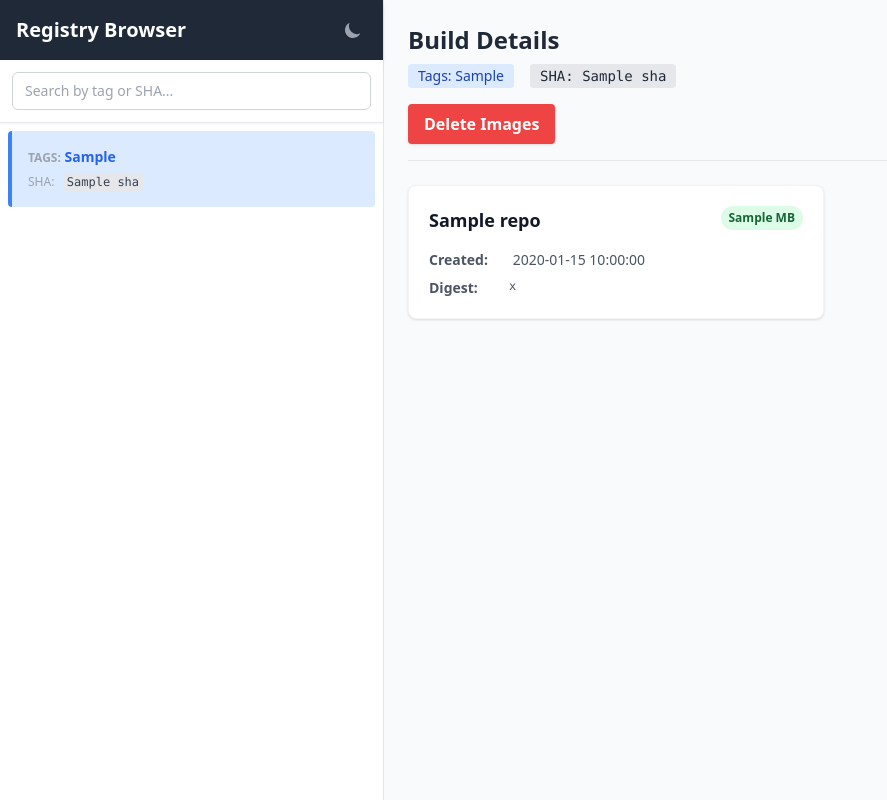
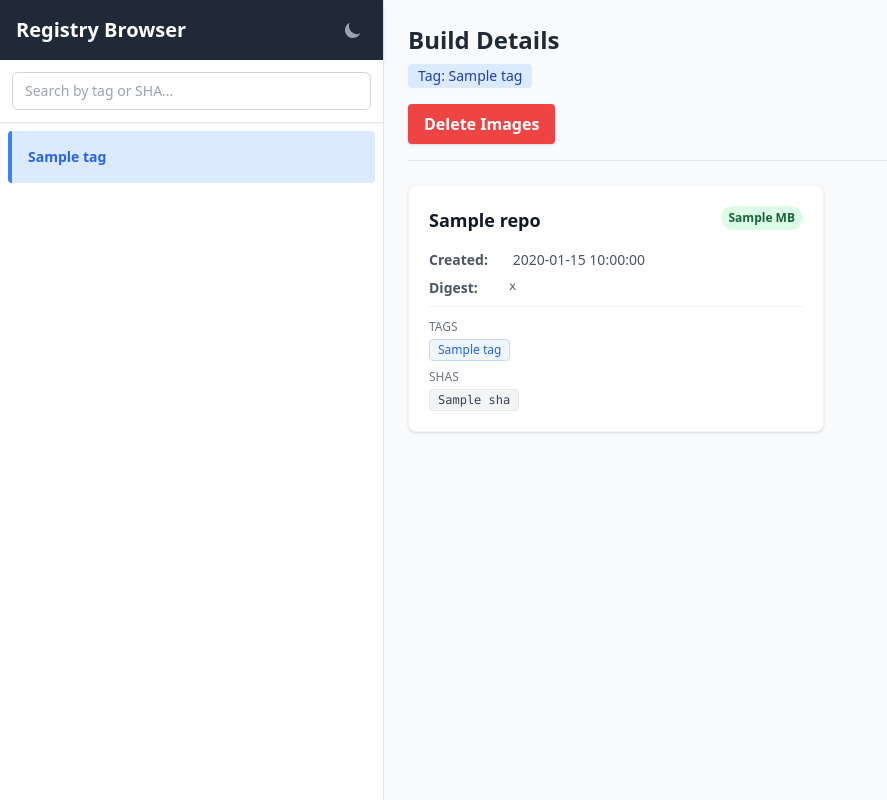
Before and after one commit to roverpixel/app-registry-browser, a Flask app: template templates/index.html in a window 1280 px wide. Shown: the whole page, without its empty margins (0-887 px from the left). Run offline with Flask 3, Linux system fonts and the light colour scheme; the template is opened without the code that fills it: most values are stand-ins (such as "Sample title", 1, 10 or a date in 2020); some libraries are stand-ins or nearby versions.

Commit message:
Change image grouping to be by individual tags rather than set of tags.
- Modified app.py to generate entries for individual tags.
- Updated index.html sidebar to show the single selected tag.
- Updated index.html detail view to list tags and shas for each image digest separately instead of globally.

Co-authored-by: roverpixel <92555590+roverpixel@users.noreply.github.com>

```diff
--- a/app.py
+++ b/app.py
@@ -53,24 +53,7 @@ def is_sha(tag):
 def get_registry_data():
     repos = get_repositories()
 
-    # We want to group by identical "builds".
-    # A build can be identified by the tags that point to the exact same image content.
-    # However, across *different* repositories (e.g. api, ui), the image digests will be different.
-    # But they share the SAME tag strings (e.g., pushed with `1.0.0` and `abcdef1`).
-    # So we should group by the *set of tags* that were pushed together.
-
-    # Actually, a simpler way:
-    # We find all tags across all repos.
-    # A user clicks a tag (or SHA), and we show all repos that have that tag/sha.
-    # But the user asked for a sidebar with:
-    # Tags: v1, v2, v3
-    # Commit: 03de492
-
-    # To do this, we need to correlate which tags and SHAs go together.
-    # If the `api` image is tagged with `v1` and `03de492`, its manifest for `v1` will have the same digest as its manifest for `03de492`.
-    # This proves `v1` == `03de492`.
-
-    # Let's map out: repo -> digest -> list of tags
+    # repo -> digest -> { 'tags': [], 'created': '', 'size': 0 }
     repo_digest_tags = {}
 
     for repo in repos:
@@ -107,54 +90,41 @@ def get_registry_data():
 
             repo_digest_tags[repo][digest]['tags'].append(tag)
 
-    # Now we need to group these cross-repo into "Builds" for the sidebar.
-    # A "build" is defined by a set of tags (e.g., ['v1', '03de492']).
-    # If repo 'api' has digest D1 with tags ['v1', '03de492']
-    # and repo 'ui' has digest D2 with tags ['v1', '03de492']
-    # They belong to the same logical build.
+    # Now group by individual tags.
+    # For every unique tag across the registry, find all images (repo + digest) that have it.
 
-    builds_map = {} # tag_set_tuple -> { 'tags': [], 'sha': '', 'images': [] }
+    builds_map = {} # tag_name -> { 'id': tag_name, 'tag': tag_name, 'images': [] }
 
     for repo, digests in repo_digest_tags.items():
         for digest, data in digests.items():
             tag_list = sorted(data['tags'])
-            tag_tuple = tuple(tag_list)
 
-            if tag_tuple not in builds_map:
-                shas = [t for t in tag_list if is_sha(t)]
-                normal_tags = [t for t in tag_list if not is_sha(t)]
-
-                # If there are no normal tags, maybe it's just a SHA push.
-                # We'll just display them as best as we can.
-                sha_display = shas[0] if shas else ""
-                tags_display = ", ".join(normal_tags) if normal_tags else (", ".join(shas) if len(shas) > 1 else "")
-
-                # if there is no normal tag and only 1 sha, we just show sha.
-                if not normal_tags and shas:
-                    tags_display = "No Tags"
-
-                builds_map[tag_tuple] = {
-                    'id': "-".join(tag_list), # unique id for html
-                    'sha': sha_display,
-                    'tags_str': tags_display,
-                    'images': []
-                }
-
-            # Add this image to the build
-            # Size is in bytes, convert to MB
+            # Format size and date
             size_mb = round(data['size'] / (1024 * 1024), 2)
-
-            # format date string a bit nicer if it's ISO
             date_str = data['created']
             if 'T' in date_str:
                 date_str = date_str.split('T')[0] + " " + date_str.split('T')[1][:8]
 
-            builds_map[tag_tuple]['images'].append({
+            shas = [t for t in tag_list if is_sha(t)]
+            normal_tags = [t for t in tag_list if not is_sha(t)]
+
+            image_info = {
                 'repo': repo,
                 'size_mb': size_mb,
                 'created': date_str,
-                'digest': digest
-            })
+                'digest': digest,
+                'all_tags': normal_tags,
+                'all_shas': shas
+            }
+
+            for tag in tag_list:
+                if tag not in builds_map:
+                    builds_map[tag] = {
+                        'id': tag,
+                        'tag': tag,
+                        'images': []
+                    }
+                builds_map[tag]['images'].append(image_info)
 
     # Convert builds map to a list sorted by date (latest first based on images inside)
     builds = list(builds_map.values())
--- a/templates/index.html
+++ b/templates/index.html
@@ -86,13 +86,8 @@
             {% if builds %}
                 {% for build in builds %}
                 <div id="sidebar-{{ build.id }}" class="sidebar-item cursor-pointer p-4 mb-2 rounded border-l-4 border-transparent hover:bg-gray-100 dark:hover:bg-gray-700 transition-colors duration-150" onclick="showBuild('{{ build.id }}')">
-                    <div class="text-sm font-semibold text-gray-600 mb-1">
-                        <span class="text-xs uppercase text-gray-400 dark:text-gray-500">Tags:</span>
-                        <span class="text-blue-600 dark:text-blue-400 break-words">{{ build.tags_str }}</span>
-                    </div>
-                    <div class="text-sm font-mono text-gray-700">
-                        <span class="text-xs uppercase text-gray-400 dark:text-gray-500 font-sans">SHA:</span>
-                        <span class="bg-gray-200 dark:bg-gray-700 dark:text-gray-300 px-1 py-0.5 rounded text-xs">{{ build.sha if build.sha else 'N/A' }}</span>
+                    <div class="text-sm font-semibold text-gray-600">
+                        <span class="text-blue-600 dark:text-blue-400 break-words">{{ build.tag }}</span>
                     </div>
                 </div>
                 {% endfor %}
@@ -119,8 +114,7 @@
                     <div class="mb-6 border-b border-gray-200 dark:border-gray-700 pb-4">
                         <h2 class="text-2xl font-bold text-gray-800 dark:text-gray-100">Build Details</h2>
                         <div class="mt-2 flex items-center space-x-4">
-                            <span class="bg-blue-100 dark:bg-blue-900 text-blue-800 dark:text-blue-200 text-sm font-medium px-2.5 py-0.5 rounded">Tags: {{ build.tags_str }}</span>
-                            <span class="bg-gray-200 dark:bg-gray-700 text-gray-800 dark:text-gray-300 text-sm font-mono px-2.5 py-0.5 rounded">SHA: {{ build.sha if build.sha else 'N/A' }}</span>
+                            <span class="bg-blue-100 dark:bg-blue-900 text-blue-800 dark:text-blue-200 text-sm font-medium px-2.5 py-0.5 rounded">Tag: {{ build.tag }}</span>
                         </div>
                         <div class="mt-4">
                             {% set ns = namespace(cmd="docker rmi") %}
@@ -144,6 +138,33 @@
                             <div class="space-y-2 text-sm text-gray-600 dark:text-gray-400">
                                 <p><span class="font-semibold w-20 inline-block">Created:</span> {{ img.created }}</p>
                                 <p class="flex"><span class="font-semibold w-20 inline-block shrink-0">Digest:</span> <span class="truncate font-mono text-xs">{{ img.digest }}</span></p>
+
+                                <div class="mt-3 pt-3 border-t border-gray-100 dark:border-gray-700">
+                                    <div class="mb-1">
+                                        <span class="text-xs uppercase text-gray-500 block mb-1">Tags</span>
+                                        {% if img.all_tags %}
+                                            <div class="flex flex-wrap gap-1">
+                                            {% for t in img.all_tags %}
+                                                <span class="bg-blue-50 dark:bg-blue-900 text-blue-600 dark:text-blue-200 text-xs px-2 py-0.5 rounded border border-blue-200 dark:border-blue-800">{{ t }}</span>
+                                            {% endfor %}
+                                            </div>
+                                        {% else %}
+                                            <span class="text-xs text-gray-400">None</span>
+                                        {% endif %}
+                                    </div>
+                                    <div class="mt-2">
+                                        <span class="text-xs uppercase text-gray-500 block mb-1">SHAs</span>
+                                        {% if img.all_shas %}
+                                            <div class="flex flex-wrap gap-1">
+                                            {% for s in img.all_shas %}
+                                                <span class="bg-gray-100 dark:bg-gray-700 text-gray-700 dark:text-gray-300 font-mono text-xs px-2 py-0.5 rounded border border-gray-200 dark:border-gray-600">{{ s }}</span>
+                                            {% endfor %}
+                                            </div>
+                                        {% else %}
+                                            <span class="text-xs text-gray-400">None</span>
+                                        {% endif %}
+                                    </div>
+                                </div>
                             </div>
                         </div>
                         {% endfor %}
@@ -206,12 +227,9 @@
 
                 sidebarItems.forEach(item => {
                     const tagsElem = item.querySelector('.text-blue-600');
-                    const shaElem = item.querySelector('.bg-gray-200');
+                    const tagsText = tagsElem ? tagsElem.textContent.toLowerCase() : '';
 
-                    const tagsText = tagsElem ? tagsElem.textContent.toLowerCase() : '';
-                    const shaText = shaElem ? shaElem.textContent.toLowerCase() : '';
-
-                    if (tagsText.includes(term) || shaText.includes(term)) {
+                    if (tagsText.includes(term)) {
                         item.classList.remove('hidden');
                         hasVisible = true;
                     } else {
```
